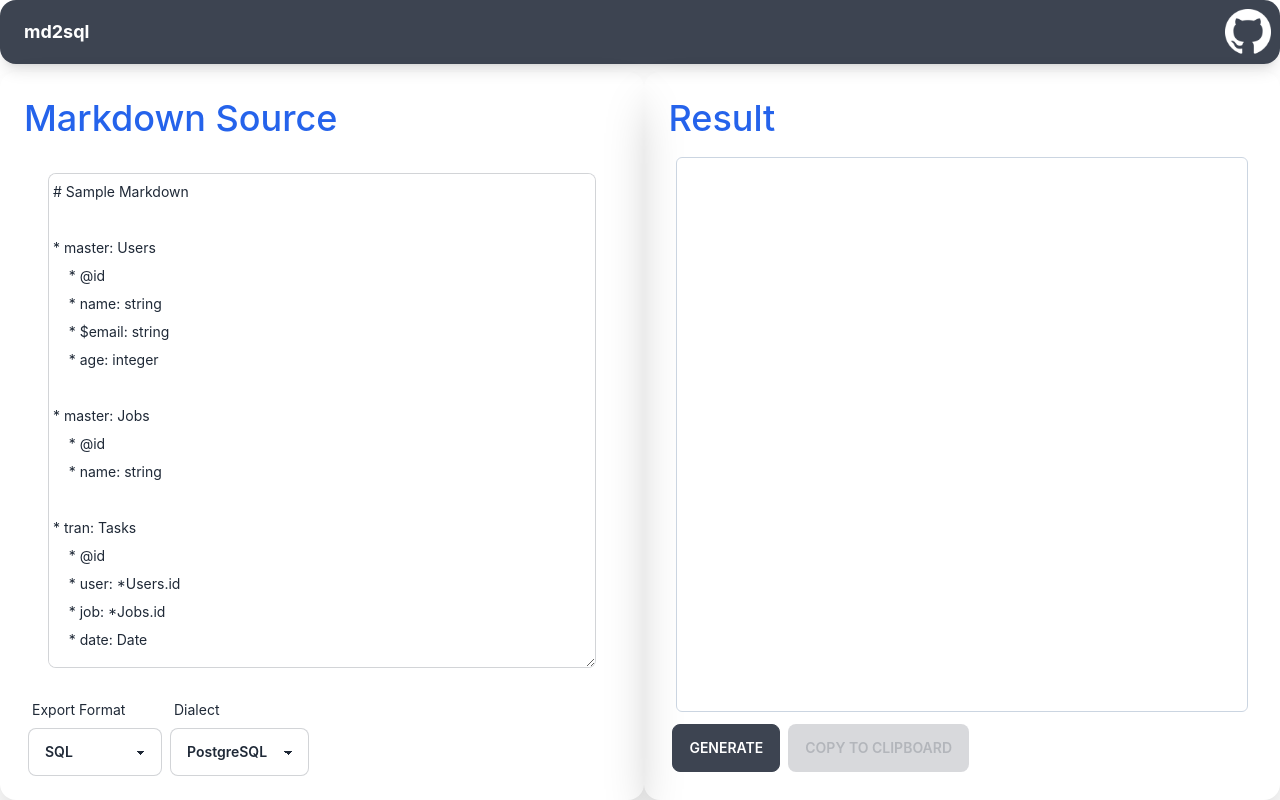
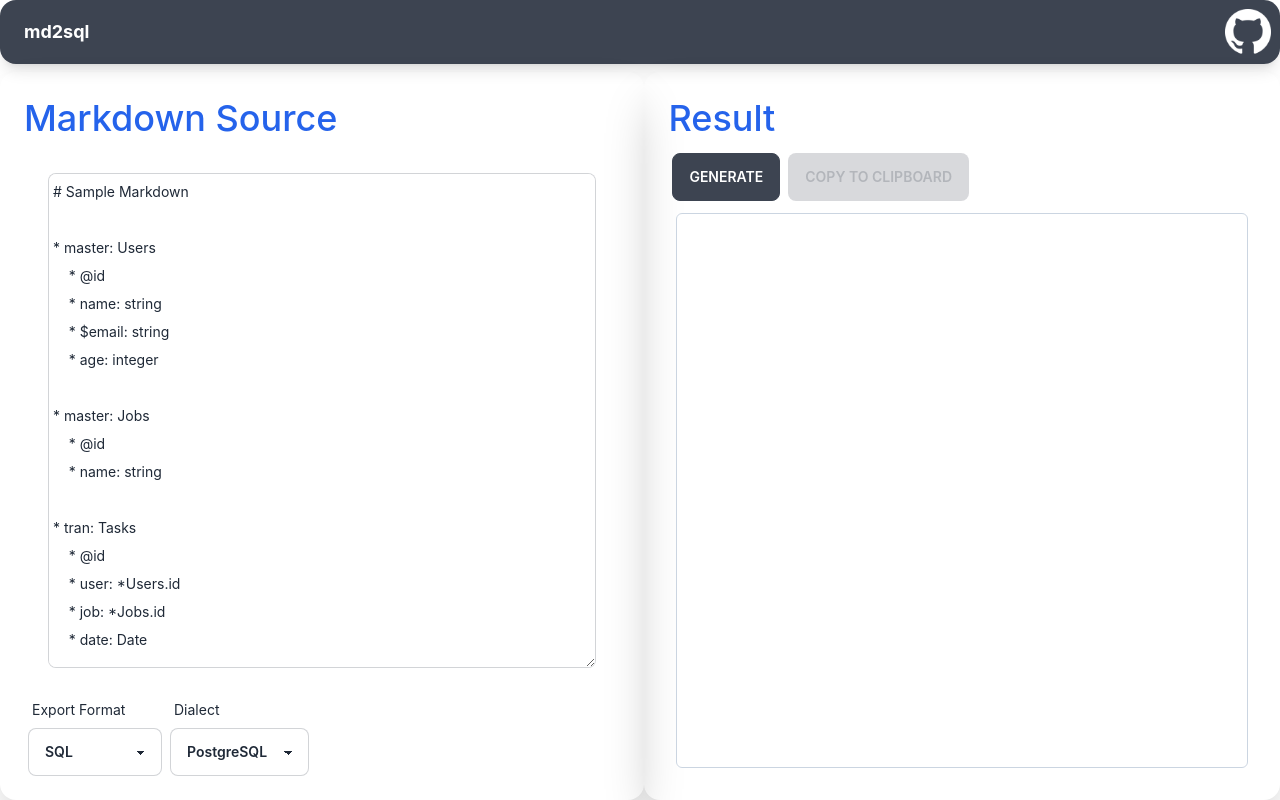
Before and after one commit to shibukawa/md2sql, a Next.js app in the folder cmd/frontend/: page /md2sql/ in a window 1280 px wide. Built offline with nearby package versions, Linux system fonts and the light colour scheme; no server answers; what base-x would draw is missing.

Commit message:
fix button locatipon

```diff
--- a/cmd/frontend/pages/index.tsx
+++ b/cmd/frontend/pages/index.tsx
@@ -181,6 +181,11 @@ const Home: NextPage = () => {
             </div> : null}
           </h2>
 
+          <div className="grow-0 flex w-full">
+            <button className="btn m-1" onClick={generate}>Generate</button>
+            <button className="btn m-1" disabled={result === ""} onClick={copyToClipboard}>Copy To Clipboard</button>
+          </div>
+
           { format === "sql" || tab === "src" ?
             <div className="grow m-2">
               <SyntaxHighlighter language={format} style={tomorrow} className="h-full rounded-md border border-slate-300 text-xs">
@@ -193,10 +198,6 @@ const Home: NextPage = () => {
             <PlantUML src={result} className="grow m-2" key={`${format}${result}${tab}`} />
             : null
           }
-          <div className="grow-0 flex w-full">
-            <button className="btn m-1" onClick={generate}>Generate</button>
-            <button className="btn m-1" disabled={result === ""} onClick={copyToClipboard}>Copy To Clipboard</button>
-          </div>
         </div>
       </main>
     </div>
```
